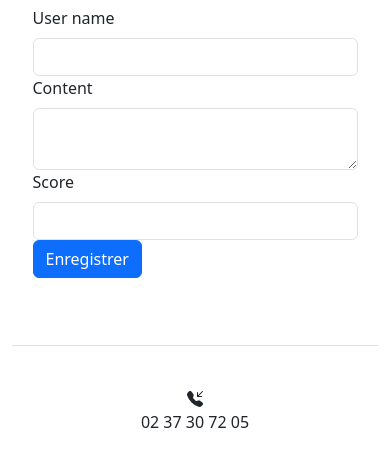
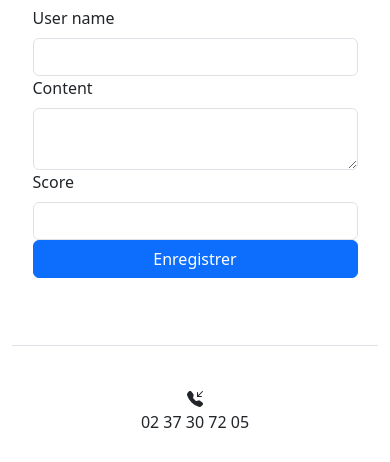
Before and after one commit to Sergio-bzh/ECF_Garage_Parrot, a Symfony app: template templates/testimonials/add.html.twig in a window 390 px wide. Shown: the part 201-663 px from the top of the page. Run offline with Twig, Linux system fonts and the light colour scheme; the template is opened without the code that fills it, so the values that code supplies are empty; form fields are guessed from the names that the template uses; some libraries are stand-ins or nearby versions.

Commit message:
Style: add some responsive style in testimonial and contact forms

```diff
--- a/src/Form/ContactFormType.php
+++ b/src/Form/ContactFormType.php
@@ -33,7 +33,7 @@ class ContactFormType extends AbstractType
                 'label' => 'Courriel',
                 'required' => true,
                 'mapped' => true])
-            ->add('phone_number', TextareaType::class,[
+            ->add('phone_number', TextType::class,[
                 'attr' => ['class' => 'form-control mb-3'],
                 'label' => 'Téléphone',
                 'required' => true,
--- a/src/Service/TestimonialService.php
+++ b/src/Service/TestimonialService.php
@@ -26,7 +26,7 @@ class TestimonialService
         $extractedTestimonials = $testimonialsRepo->findBy([], ['score' => 'DESC']);
         $testimonialList = [];
 
-        $limitedTestimonials = $testimonialsRepo->findBy([], ['content' => 'ASC'], 4 );
+        $limitedTestimonials = $testimonialsRepo->findBy([], ['content' => 'ASC'], 3, 4 );
         $limitedList = array();
 
 //      Génération de tous les temoignages
--- a/templates/contact/index.html.twig
+++ b/templates/contact/index.html.twig
@@ -20,7 +20,7 @@
 </div>
     <main>
 
-        <div class="col col-10 mx-auto">
+        <div class="col col-10 mx-auto col-lg-6">
             {{ form_start(contactForm) }}
 
             {{ form_label(contactForm.last_name) }}
@@ -42,7 +42,9 @@
             {{ form_widget(contactForm.garage) }}
 
             {{ form_rest(contactForm) }}
-            <button class="btn btn-primary" type="submit">Enregistrer</button>
+            <div class="d-grid gap-2">
+                <button class="btn btn-primary" type="submit">Enregistrer</button>
+            </div>
             {{ form_end(contactForm) }}
         </div>
 
--- a/templates/testimonials/add.html.twig
+++ b/templates/testimonials/add.html.twig
@@ -9,7 +9,7 @@
         <h2 class="text-center">{{ controller_name }}! ✅</h2>
         <h2 class="text-center">Laissez un commentaire</h2>
 
-        <div class="col col-10 mx-auto">
+        <div class="col col-10 col-lg-6 mx-auto">
             {{ form_start(commentForm) }}
                 {{ form_label(commentForm.user_name) }}
                 {{ form_widget(commentForm.user_name) }}
@@ -21,7 +21,9 @@
                 {{ form_widget(commentForm.score) }}
 
                 {{ form_rest(commentForm) }}
-                <button class="btn btn-primary" type="submit">Enregistrer</button>
+                <div class="d-grid gap-2">
+                    <button class="btn btn-primary" type="submit">Enregistrer</button>
+                </div>
             {{ form_end(commentForm) }}
         </div>
 
```
